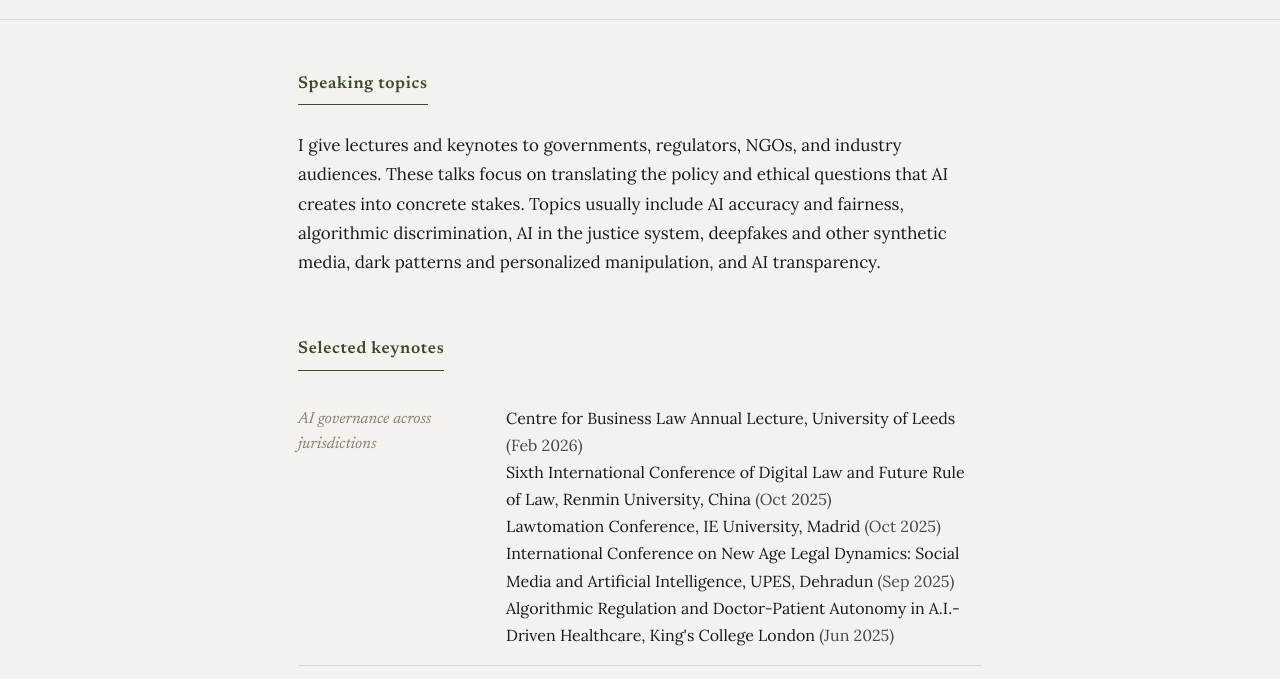
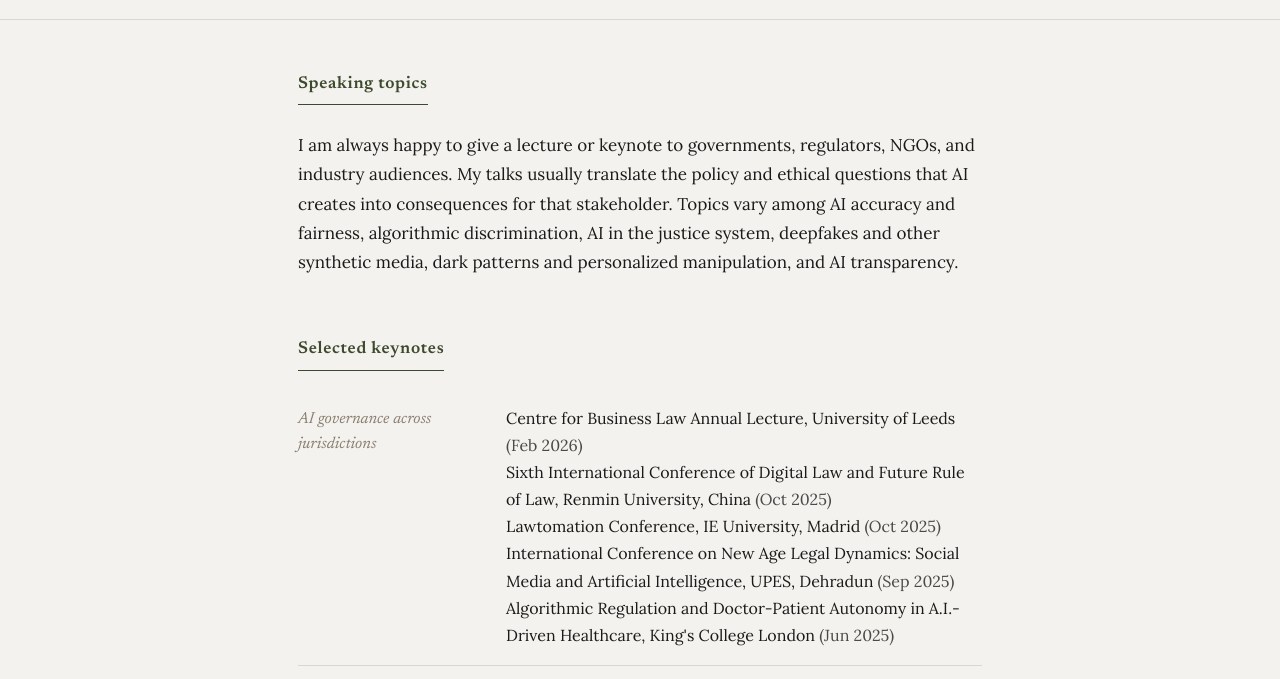
Before and after one commit to ignacio-cofone/ignacio-cofone.github.io, a plain HTML site: page speaking.html in a window 1280 px wide. Shown: the part 57-736 px from the top of the page. Drawn offline with Linux system fonts and the light colour scheme.

Commit message:
Update speaking.html

```diff
--- a/speaking.html
+++ b/speaking.html
@@ -57,7 +57,7 @@
   <div class="section">
     <span class="section-label">Speaking topics</span>
     <div class="prose">
-      <p>I give lectures and keynotes to governments, regulators, NGOs, and industry audiences. These talks focus on translating the policy and ethical questions that AI creates into concrete stakes. Topics usually include AI accuracy and fairness, algorithmic discrimination, AI in the justice system, deepfakes and other synthetic media, dark patterns and personalized manipulation, and AI transparency.</p>
+      <p>I am always happy to give a lecture or keynote to governments, regulators, NGOs, and industry audiences. My talks usually translate the policy and ethical questions that AI creates into consequences for that stakeholder. Topics vary among AI accuracy and fairness, algorithmic discrimination, AI in the justice system, deepfakes and other synthetic media, dark patterns and personalized manipulation, and AI transparency.</p>
     </div>
   </div>
 
```
